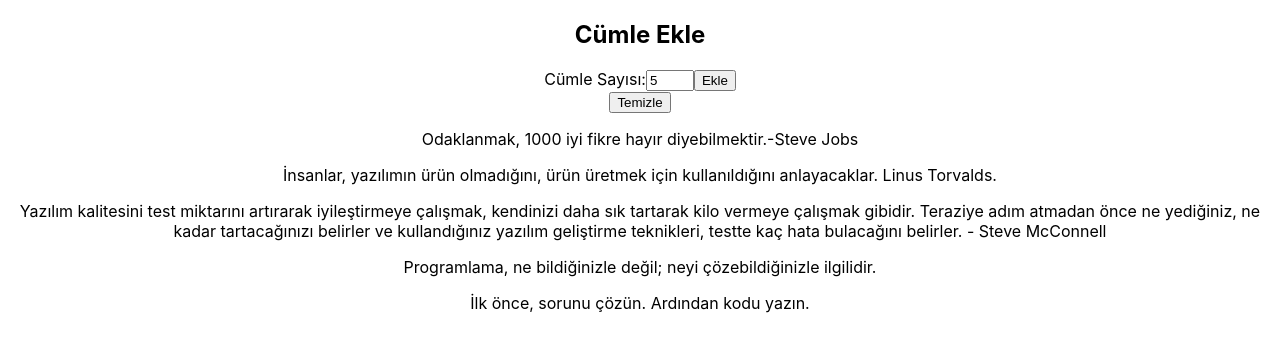
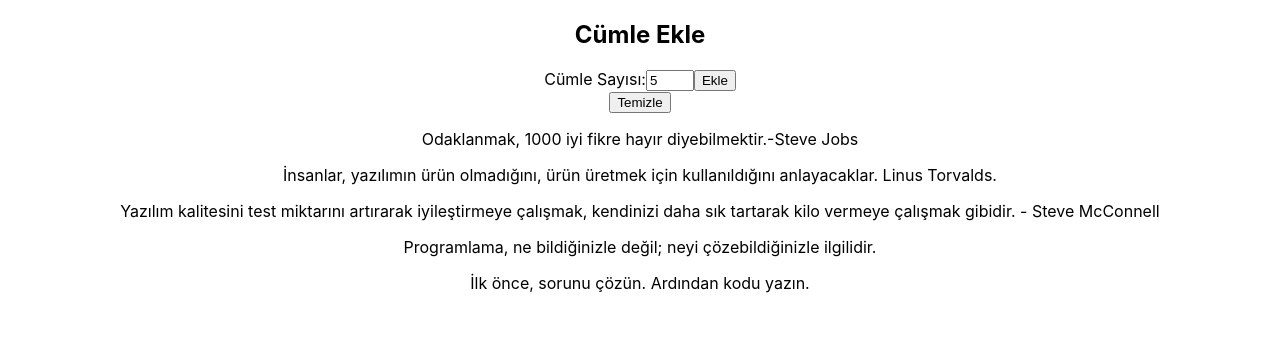
Before and after one commit to aydogdu-ali/react_generate_random_paragraph, a React (Create React App) app: page / in a window 1280 px wide. Both pictures are taken after typing "5" into the empty fields and a click on the button "Ekle". Shown: the top 350 px of the page. Built offline with nearby package versions, Linux system fonts and the light colour scheme.

Commit message:
edit Main js

```diff
--- a/src/components/Main.jsx
+++ b/src/components/Main.jsx
@@ -26,10 +26,11 @@
 
 const handleClear = ()=>{
     setCount("")
+    setText([])
 }
 
   return (
-    <div className="Main">
+    <div className="main">
       <h2> Cümle Ekle</h2>
       <form className="add" onSubmit={handleSubmit}>
         <label htmlFor="İndex"> Cümle Sayısı:</label>
@@ -37,21 +38,21 @@
           type="number"
           value={count}
           onChange={(e) => setCount(e.target.value)}
-          max="7"
+          max="8"
           min ="0"
         />
 
 
-          <button className="Ekle"> Ekle</button>
+          <button className="ekle"> Ekle</button>
 
       </form>
       <button className="temizle" onClick={handleClear}>
 
         Temizle
       </button>
-      <div>
+      <div >
         {text.map((item, index) => {
-          return <p key={index}>{item}</p>;
+          return <p className="paragraf" key={index}>{item}</p>;
         })}
       </div>
     </div>
--- a/src/helper/data.js
+++ b/src/helper/data.js
@@ -1,13 +1,19 @@
 const text = [
-  `
-Odaklanmak, 1000 iyi fikre hayır diyebilmektir.-Steve Jobs`,
+  `Odaklanmak, 1000 iyi fikre hayır diyebilmektir.-Steve Jobs`,
+
   `İnsanlar, yazılımın ürün olmadığını, ürün üretmek için kullanıldığını anlayacaklar.
 Linus Torvalds.`,
-  `Yazılım kalitesini test miktarını artırarak iyileştirmeye çalışmak, kendinizi daha sık tartarak kilo vermeye çalışmak gibidir. Teraziye adım atmadan önce ne yediğiniz, ne kadar tartacağınızı belirler ve kullandığınız yazılım geliştirme teknikleri, testte kaç hata bulacağını belirler. - Steve McConnell `,
+
+  `Yazılım kalitesini test miktarını artırarak iyileştirmeye çalışmak, kendinizi daha sık tartarak kilo vermeye çalışmak gibidir.  - Steve McConnell `,
+
   `Programlama, ne bildiğinizle değil; neyi çözebildiğinizle ilgilidir.`,
+
   `İlk önce, sorunu çözün. Ardından kodu yazın.`,
+
   `Dil seçerken, aslında seçtiğiniz teknik fayda setinden fazlasıdır. Bir topluluk seçersiniz.`,
+
   `En iyi öğrenenler, bir konuda nesnel şekilde kötü olmalarının verdiği rahatsızlığa rağmen peşini bırakmayarak sonuna kadar gidenlerdir.`,
+
 
 ];
 export default text;
```
